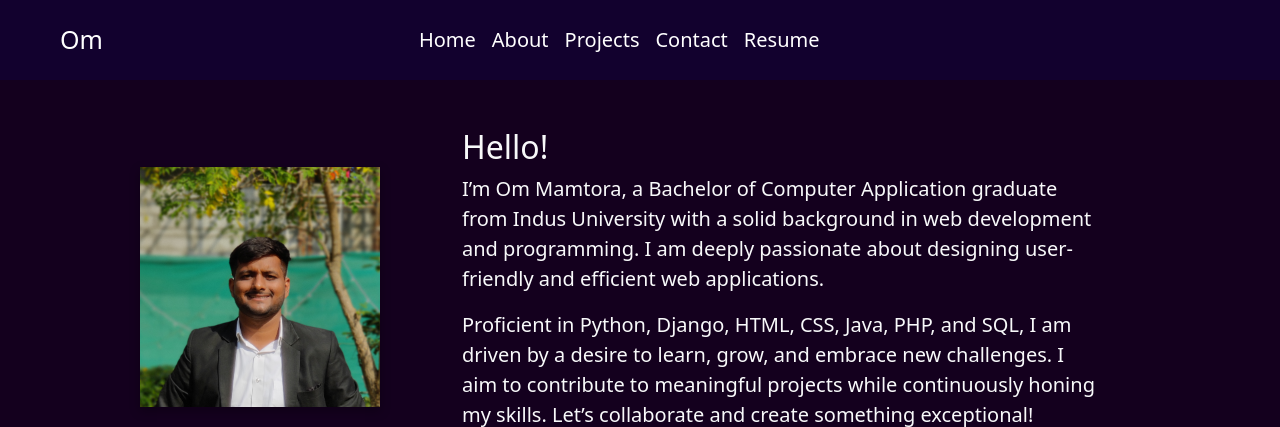
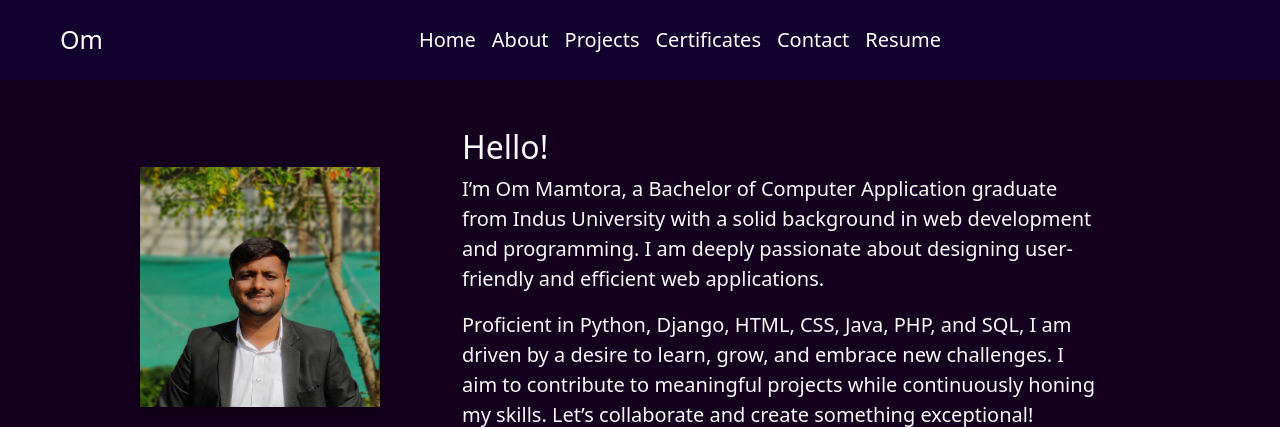
Before and after one commit to OmMamtora/Portfolio, a Django app: page /about/ in a window 1280 px wide. Shown: the top 427 px of the page. Run offline with Django 5.2, Linux system fonts and the light colour scheme.

Commit message:
Update navbar.html

```diff
--- a/details/templates/navbar.html
+++ b/details/templates/navbar.html
@@ -16,6 +16,9 @@
                     <a class="nav-link active" href="{% url 'projects' %}">Projects</a>
                 </li>
                 <li class="nav-item">
+                    <a class="nav-link active" href="{% url 'certificates' %}">Certificates</a>
+                </li>
+                <li class="nav-item">
                     <a class="nav-link active" href="{% url 'contact' %}">Contact</a>
                 </li>
                 <li class="nav-item">
```
